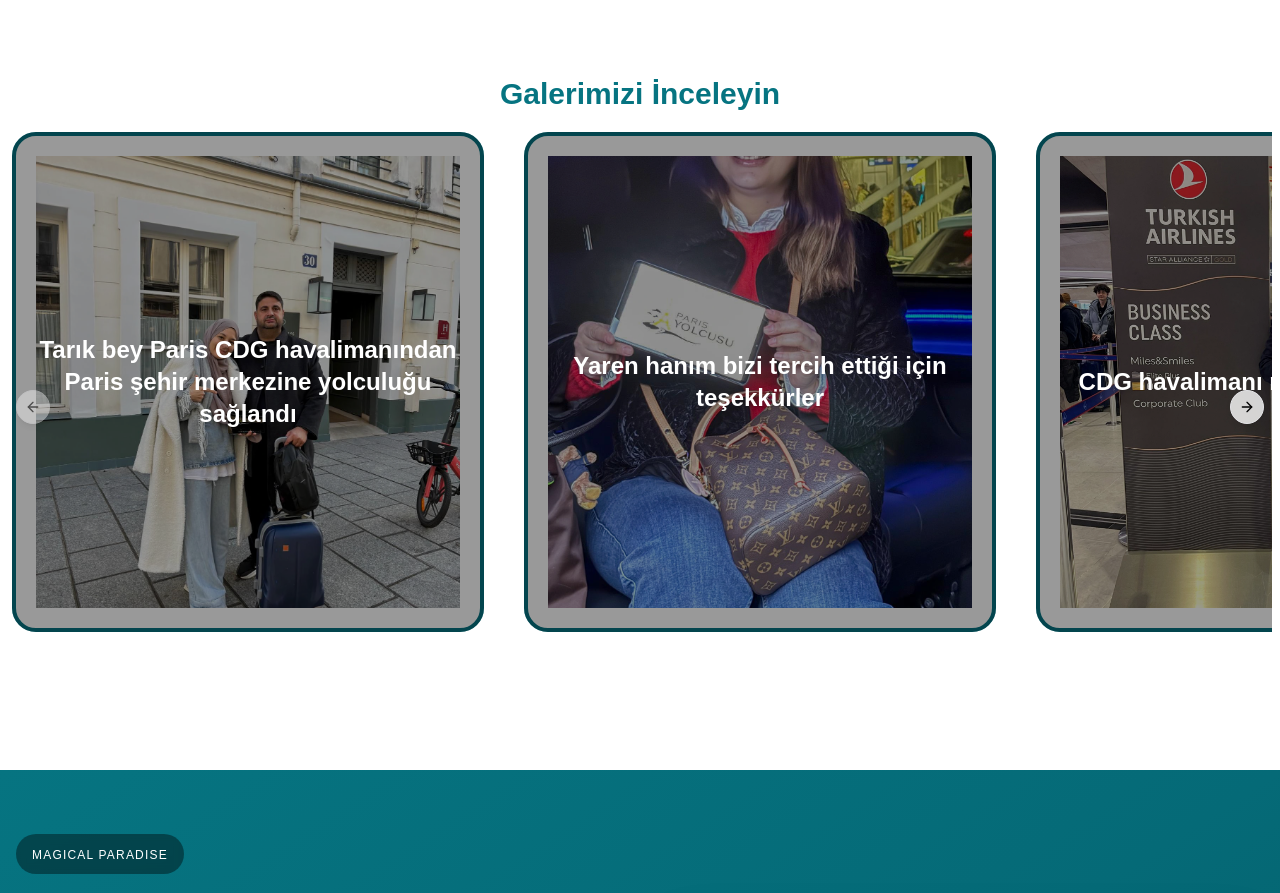
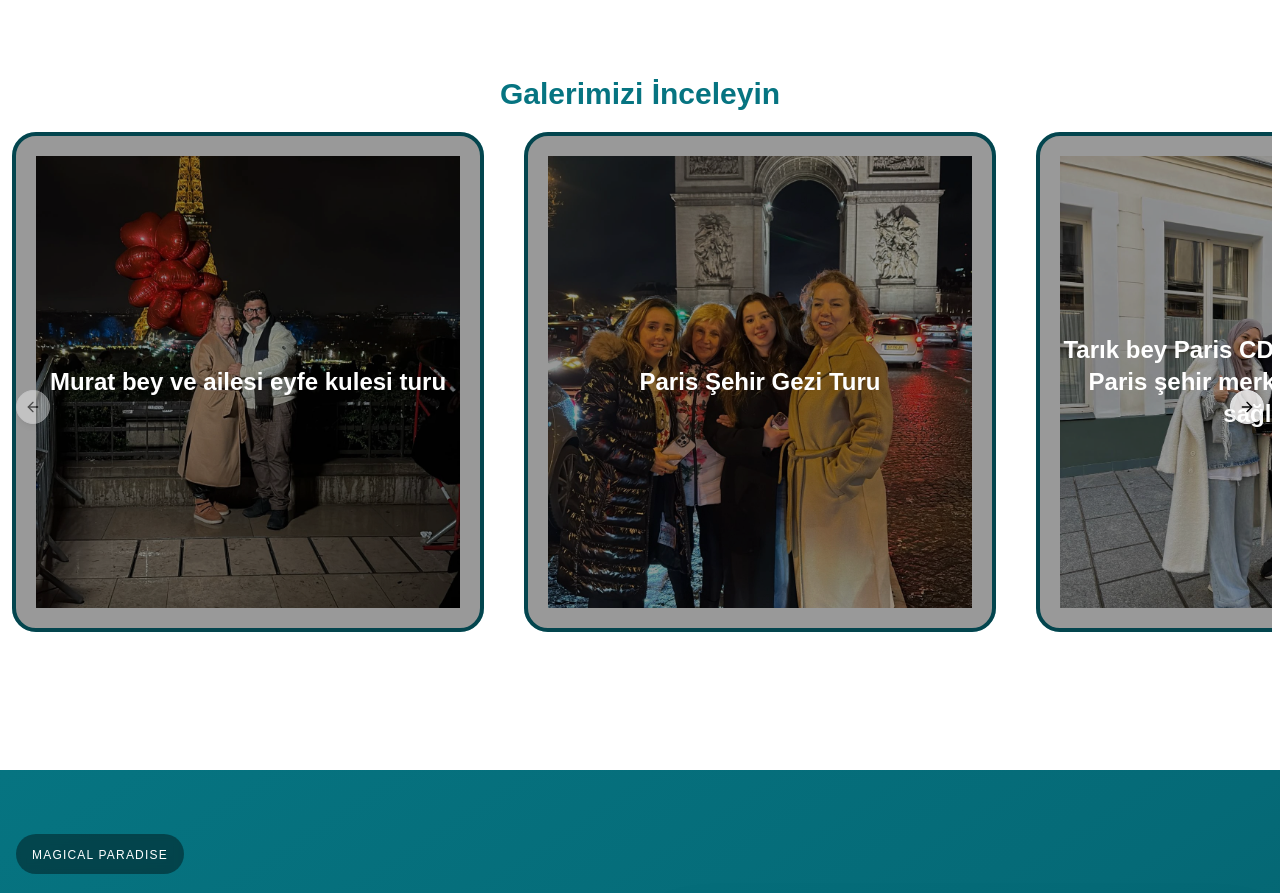
Before and after one commit to aliosmantasin/ParisYolcusu, a Next.js app: page /en/vip-transfer-paris in a window 1280 px wide. Shown: the part 2740-3633 px from the top of the page. Built offline with nearby package versions, Linux system fonts and the light colour scheme; no server answers.

Commit message:
chore: Format code and add new images
- Fix newline endings in component files
- Add new guest images for Paris tours
- Update various component files

```diff
--- a/src/app/[locale]/(routes)/_components/homepage/Galery.tsx
+++ b/src/app/[locale]/(routes)/_components/homepage/Galery.tsx
@@ -29,6 +29,20 @@ interface GalleryItem {
 
 // Gallery data structure for easy mapping
 const galleryData: GalleryItem[] = [
+  {
+    id: 9,
+    type: 'image',
+    image: "/images/misafir/parisgezi2.webp",
+    alt: "Murat bey ve ailesi eyfe kulesi turu",
+    title: "Murat bey ve ailesi eyfe kulesi turu"
+  },
+  {
+    id: 8,
+    type: 'image',
+    image: "/images/misafir/parisgezi1.webp",
+    alt: "Paris Şehir Gezi Turu",
+    title: "Paris Şehir Gezi Turu"
+  },
   {
     id: 5,
     type: 'image',
@@ -78,6 +92,8 @@ const galleryData: GalleryItem[] = [
     alt: "Aeroport Le Bourget Özel Jet Karşılama",
     title: "Aeroport Le Bourget Özel Jet Karşılama"
   },
+
+
 ];
 
 // JSON-LD structured data for SEO
--- a/src/app/[locale]/(routes)/paris-gezi-turlari/page.tsx
+++ b/src/app/[locale]/(routes)/paris-gezi-turlari/page.tsx
@@ -7,6 +7,7 @@ import CallToActionComponent from '../_components/homepage/CallToActionComponent
 import OurVehicles from '../_components/homepage/OurVehicles';
 import { seoData } from '@/lib/seo';
 import { getLocalizedPath } from '@/lib/i18n';
+import Gallery from '../_components/homepage/Galery';
 
 type Props = {
   params: Promise<{ locale: 'tr' | 'en' | 'fr' }>
@@ -49,6 +50,7 @@ export default function ParisGeziTurlar() {
       <PopularAttractions />
       <ServiceFeatures />
       <OurVehicles/>
+      <Gallery/>
       <CallToActionComponent/>
     </main>
   );
--- a/src/app/[locale]/(routes)/paris-havalimanlari-transfer/page.tsx
+++ b/src/app/[locale]/(routes)/paris-havalimanlari-transfer/page.tsx
@@ -6,6 +6,7 @@ import CallToActionComponent from '../_components/homepage/CallToActionComponent
 import { seoData } from '@/lib/seo'
 import { Metadata } from 'next'
 import { getLocalizedPath } from '@/lib/i18n'
+import Gallery from '../_components/homepage/Galery'
 
 type Props = {
   params: Promise<{ locale: 'tr' | 'en' | 'fr' }>
@@ -51,6 +52,7 @@ const ParisAirPortsTransfer = () => {
     {/* <ORLYairport/> */}
     {/* <BVAairport/> */}
     <OurVehicles/>
+    <Gallery/>
     <CallToActionComponent/>
     </>
   )
```
Also changed, not shown: public/images/misafir/parisgezi1.webp (added), public/images/misafir/parisgezi2.webp (added), src/app/[locale]/(routes)/_components/homepage/VipTransferParisFirstGlance.tsx (line endings or trailing spaces), src/app/[locale]/(routes)/_components/homepage/VipTransferParisHero.tsx (line endings or trailing spaces), 1 other file (tests, documents, lock files or other folders).
